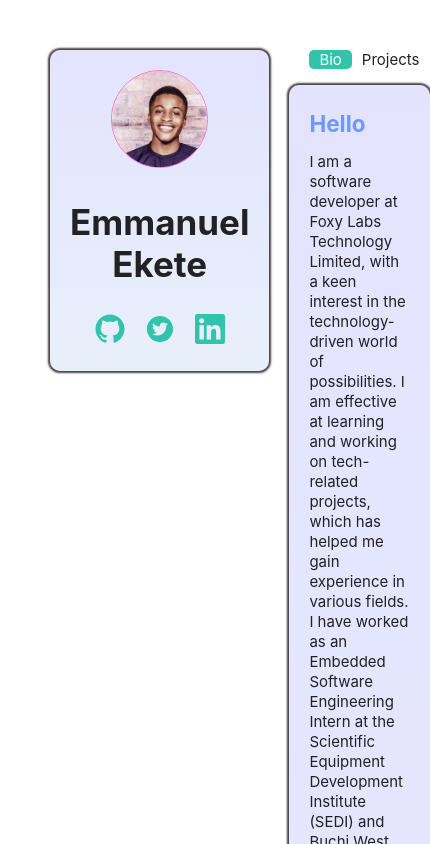
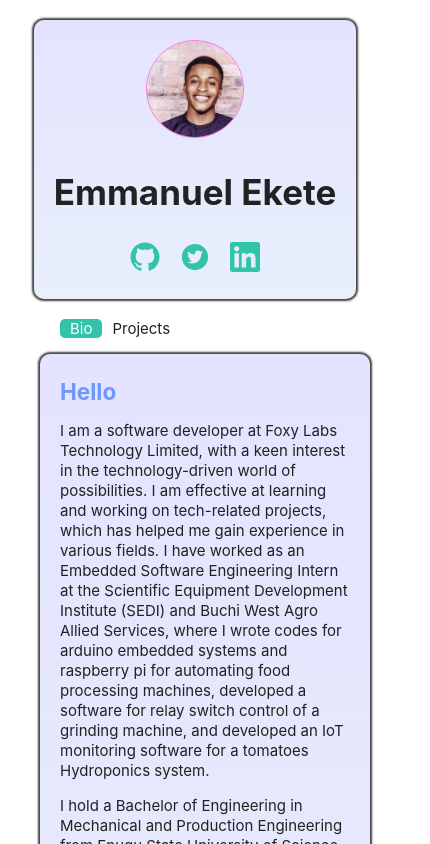
Before and after one commit to ceasar28/profile, a React (Create React App) app: page / in a window 390 px wide. Shown: the top 844 px of the page, 430 px wide, since content can reach past the window. Built offline with nearby package versions, Linux system fonts and the light colour scheme.

Commit message:
adding responsiveness

```diff
--- a/src/App.css
+++ b/src/App.css
@@ -9,37 +9,17 @@
   display: flex;
 }
 
-.App-logo {
-  height: 40vmin;
-  pointer-events: none;
-}
-
-@media (prefers-reduced-motion: no-preference) {
-  .App-logo {
-    animation: App-logo-spin infinite 20s linear;
+/* Define styles for screens smaller than 768px */
+@media (max-width: 768px) {
+  .App {
+    padding: 20px;
+    display: block;
+  }
+  .leftside,
+  .rightside {
+    display: flex;
+    justify-content: center;
+    align-items: center;
+    margin-bottom: 20px;
   }
 }
-
-.App-header {
-  background-color: #282c34;
-  min-height: 100vh;
-  display: flex;
-  flex-direction: column;
-  align-items: center;
-  justify-content: center;
-  font-size: calc(10px + 2vmin);
-  color: white;
-}
-
-.App-link {
-  color: #61dafb;
-}
-
-@keyframes App-logo-spin {
-  from {
-    transform: rotate(0deg);
-  }
-  to {
-    transform: rotate(360deg);
-  }
-}
--- a/src/Components/Leftcomponent/Leftside.css
+++ b/src/Components/Leftcomponent/Leftside.css
@@ -31,3 +31,9 @@
   font-size: 30px;
   padding: 10px;
 }
+
+@media (max-width: 768px) {
+  .left {
+    margin: auto;
+  }
+}
--- a/src/Components/Leftcomponent/Leftside.js
+++ b/src/Components/Leftcomponent/Leftside.js
@@ -17,12 +17,12 @@
             <RxGithubLogo />
           </i>
         </a>
-        <a href="https://github.com/ceasar28">
+        <a href="https://twitter.com/eketeUg">
           <i className="Icon">
             <AiFillTwitterCircle />
           </i>
         </a>
-        <a href="https://github.com/ceasar28">
+        <a href="https://www.linkedin.com/in/emmanuel-ekete-0656a214b">
           <i className="Icon">
             <SiLinkedin />
           </i>
```
